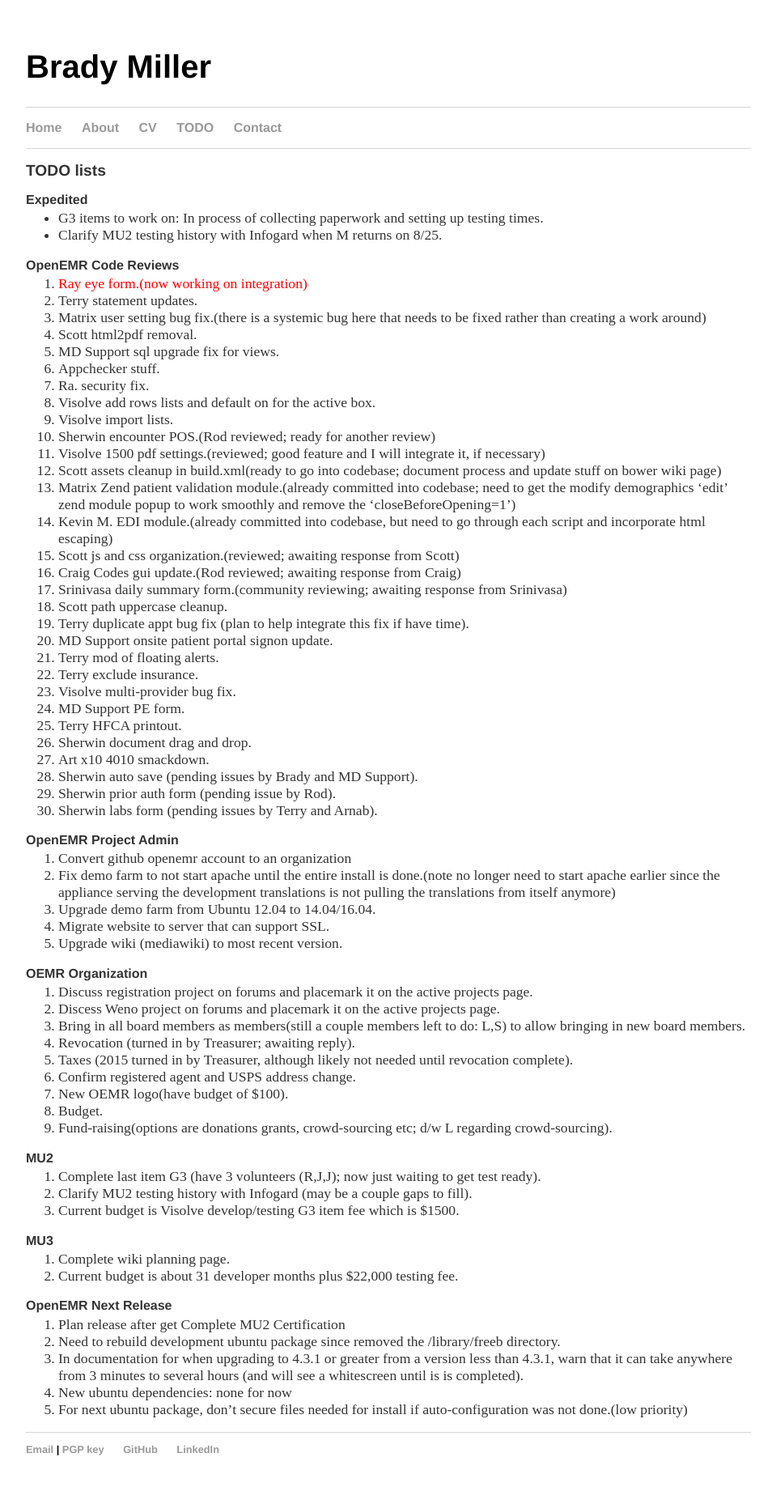
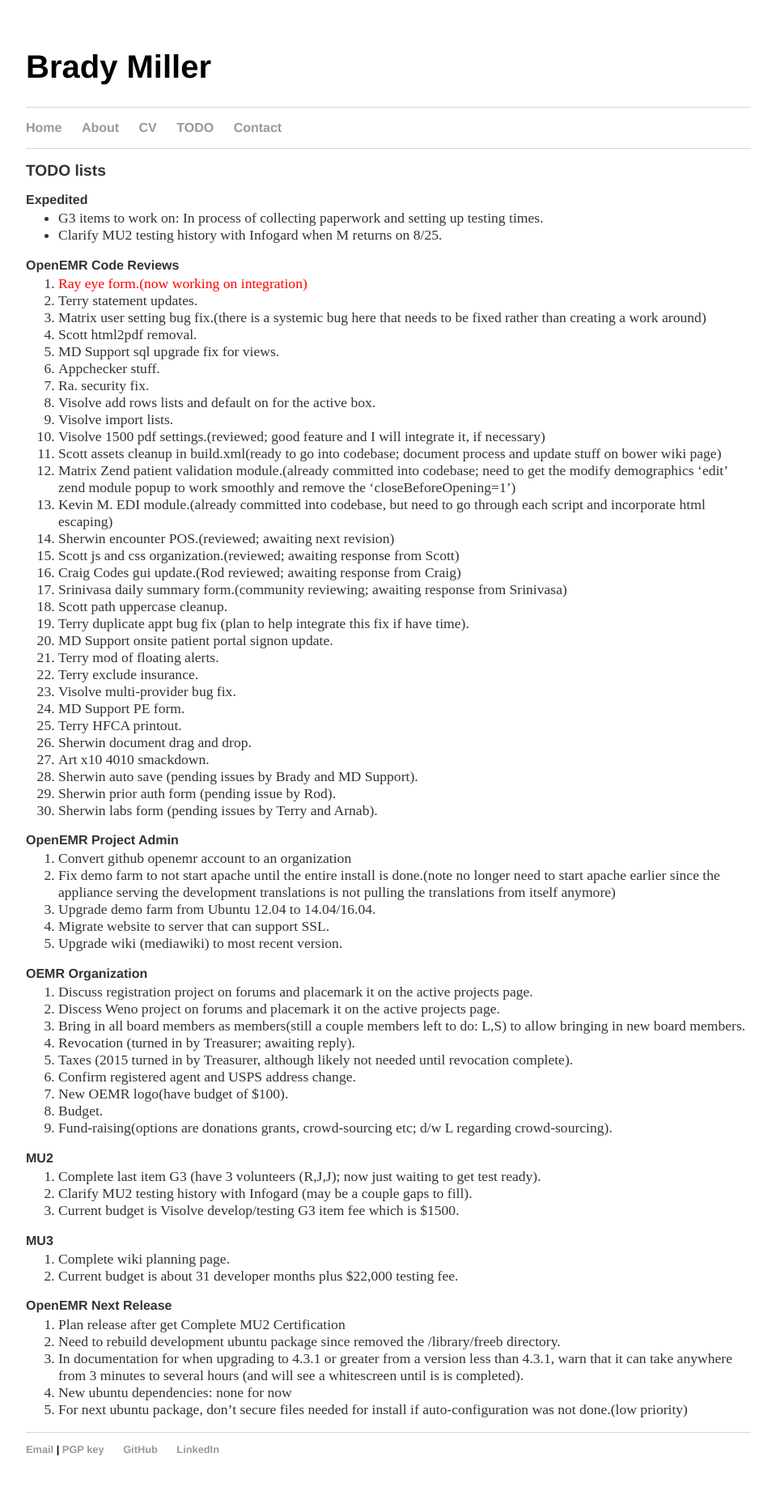
Before and after one commit to bradymiller/bradymiller.github.io, a Jekyll site: the page built from todo/index.md, in a window 1280 px wide. Shown: the whole page at 81% size, without its empty margins (160-1119 px from the left). Built offline with Jekyll 4.4.1, drawn with Linux system fonts in a browser that asks for light colours.

Commit message:
Update todo list

```diff
--- a/todo/index.md
+++ b/todo/index.md
@@ -17,11 +17,11 @@
 1. Ra. security fix.
 1. Visolve add rows lists and default on for the active box.
 1. Visolve import lists.
-1. Sherwin encounter POS.(Rod reviewed; ready for another review)
 1. Visolve 1500 pdf settings.(reviewed; good feature and I will integrate it, if necessary)
 1. Scott assets cleanup in build.xml(ready to go into codebase; document process and update stuff on bower wiki page)
 1. Matrix Zend patient validation module.(already committed into codebase; need to get the modify demographics 'edit' zend module popup to work smoothly and remove the 'closeBeforeOpening=1')
 1. Kevin M. EDI module.(already committed into codebase, but need to go through each script and incorporate html escaping)
+1. Sherwin encounter POS.(reviewed; awaiting next revision)
 1. Scott js and css organization.(reviewed; awaiting response from Scott)
 1. Craig Codes gui update.(Rod reviewed; awaiting response from Craig)
 1. Srinivasa daily summary form.(community reviewing; awaiting response from Srinivasa)
```
